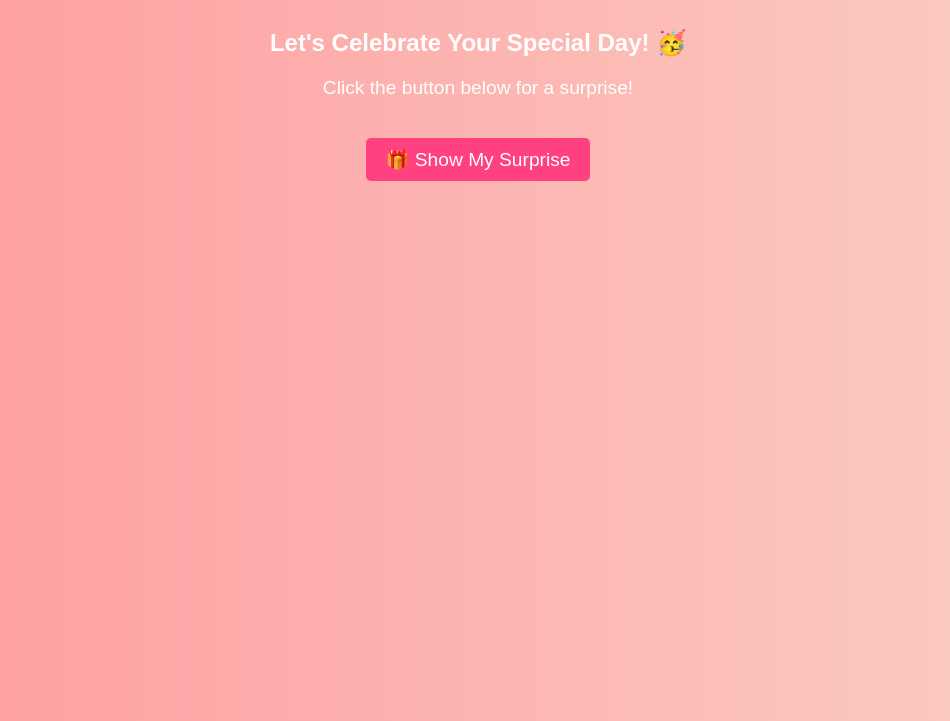
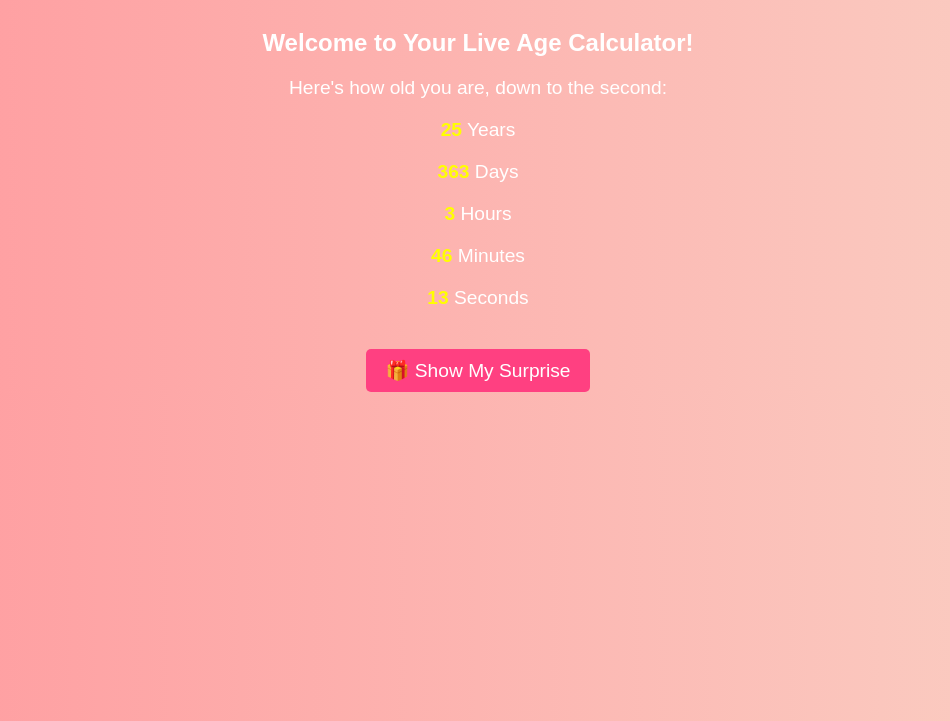
Before and after one commit to boomasri/bday, a plain HTML site: page index.html in a window 1280 px wide. Shown: the part 79-800 px from the top of the page, without its empty margins (162-1112 px from the left). Drawn offline with Linux system fonts and the light colour scheme.

Commit message:
Update index.html

```diff
--- a/index.html
+++ b/index.html
@@ -7,7 +7,7 @@
     <style>
         /* General Page Styling */
         body {
-            font-family: 'Arial', sans-serif;
+            font-family: Arial, sans-serif;
             text-align: center;
             background: linear-gradient(to right, #ff9a9e, #fad0c4);
             color: #333;
@@ -29,7 +29,7 @@
         p {
             font-size: 1.2rem;
             color: white;
-            margin-top: 15px;
+            margin: 20px 0;
         }
 
         .button {
@@ -48,42 +48,71 @@
             background-color: #e91e63;
         }
 
-        .surprise-container {
-            display: none;
+        .age-container {
             margin-top: 20px;
+            font-size: 1.5rem;
             color: white;
+            text-align: center;
         }
 
-        .surprise-container img {
-            width: 80%;
-            max-width: 500px;
-            margin-top: 15px;
-            border-radius: 10px;
-            box-shadow: 0 4px 10px rgba(0, 0, 0, 0.2);
+        .age-container span {
+            font-weight: bold;
+            color: yellow;
         }
     </style>
 </head>
 <body>
     <!-- Main Greeting -->
     <h1>🎉 Happy Birthday, [Friend's Name]! 🎂</h1>
-    <h2>Let's Celebrate Your Special Day! 🥳</h2>
-    <p>Click the button below for a surprise!</p>
+    <h2>Welcome to Your Live Age Calculator!</h2>
+    <p>Here's how old you are, down to the second:</p>
+
+    <!-- Live Age Display -->
+    <div class="age-container">
+        <p><span id="years">0</span> Years</p>
+        <p><span id="days">0</span> Days</p>
+        <p><span id="hours">0</span> Hours</p>
+        <p><span id="minutes">0</span> Minutes</p>
+        <p><span id="seconds">0</span> Seconds</p>
+    </div>
 
     <!-- Surprise Button -->
     <button class="button" onclick="revealSurprise()">🎁 Show My Surprise</button>
 
-    <!-- Hidden Surprise Content -->
-    <div class="surprise-container" id="surprise">
-        <p>🎊 You are an amazing person! Here's a little gift to brighten your day:</p>
-        <img src="https://via.placeholder.com/500x300?text=Happy+Birthday!" alt="Happy Birthday">
+    <!-- Hidden Surprise -->
+    <div id="surprise" class="age-container" style="display: none;">
+        <p>🎊 You're amazing! Here's your special gift:</p>
         <p>🎁 <a href="https://example.com" target="_blank" style="color: yellow; text-decoration: underline;">Click Here to Claim Your Gift!</a></p>
     </div>
 
     <!-- Script -->
     <script>
+        const dob = new Date(1998, 11, 12, 11, 40); // Date of Birth: 12 Dec 1998, 11:40 AM
+
+        function calculateAge() {
+            const now = new Date();
+            const diff = now - dob; // Difference in milliseconds
+
+            // Convert the difference into various time units
+            const years = Math.floor(diff / (1000 * 60 * 60 * 24 * 365.25));
+            const days = Math.floor((diff % (1000 * 60 * 60 * 24 * 365.25)) / (1000 * 60 * 60 * 24));
+            const hours = Math.floor((diff % (1000 * 60 * 60 * 24)) / (1000 * 60 * 60));
+            const minutes = Math.floor((diff % (1000 * 60 * 60)) / (1000 * 60));
+            const seconds = Math.floor((diff % (1000 * 60)) / 1000);
+
+            // Update the age elements in the webpage
+            document.getElementById("years").textContent = years;
+            document.getElementById("days").textContent = days;
+            document.getElementById("hours").textContent = hours;
+            document.getElementById("minutes").textContent = minutes;
+            document.getElementById("seconds").textContent = seconds;
+        }
+
+        // Update age every second
+        setInterval(calculateAge, 1000);
+
         function revealSurprise() {
-            const surpriseDiv = document.getElementById("surprise");
-            surpriseDiv.style.display = "block";
+            document.getElementById("surprise").style.display = "block";
         }
     </script>
 </body>
```
